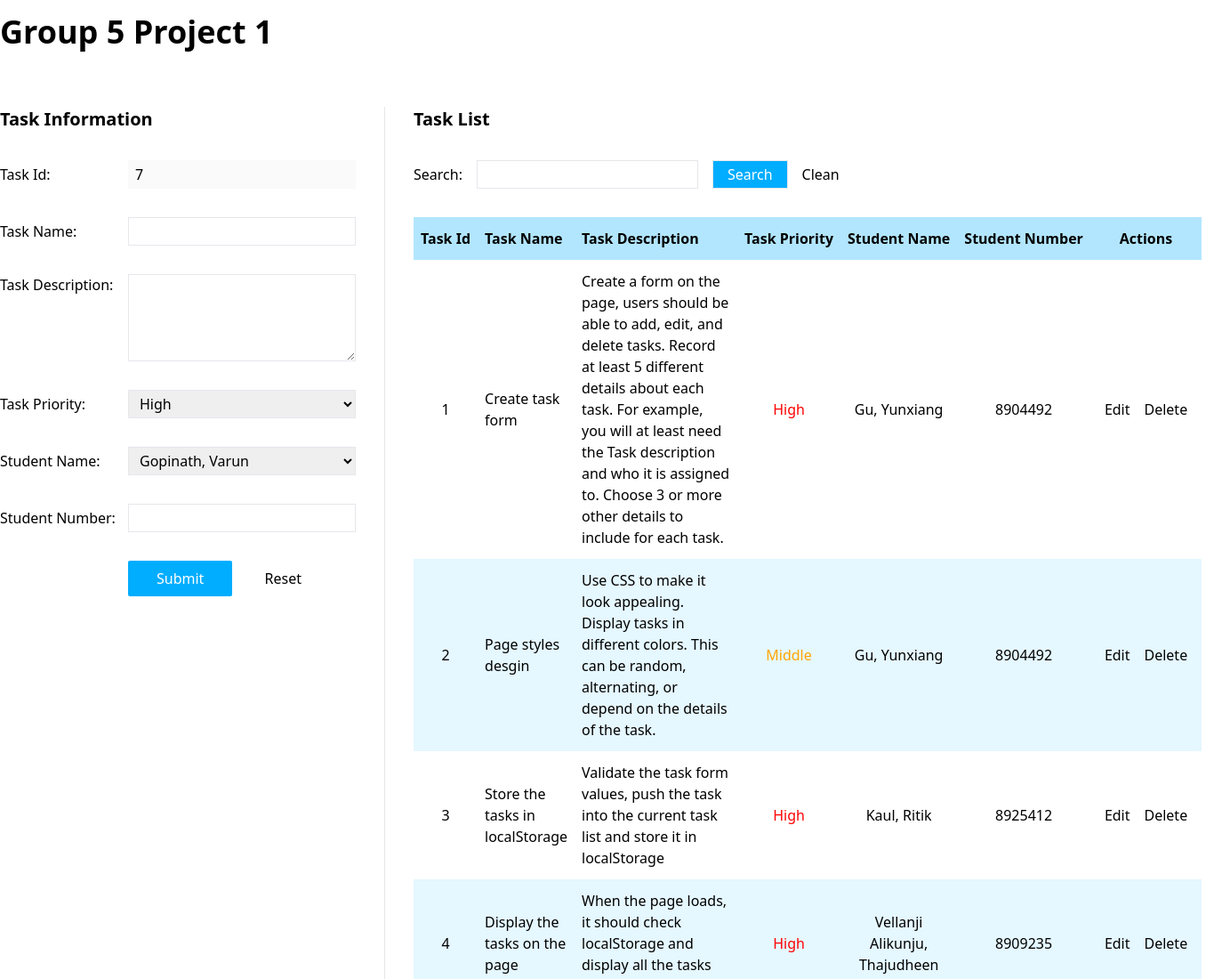
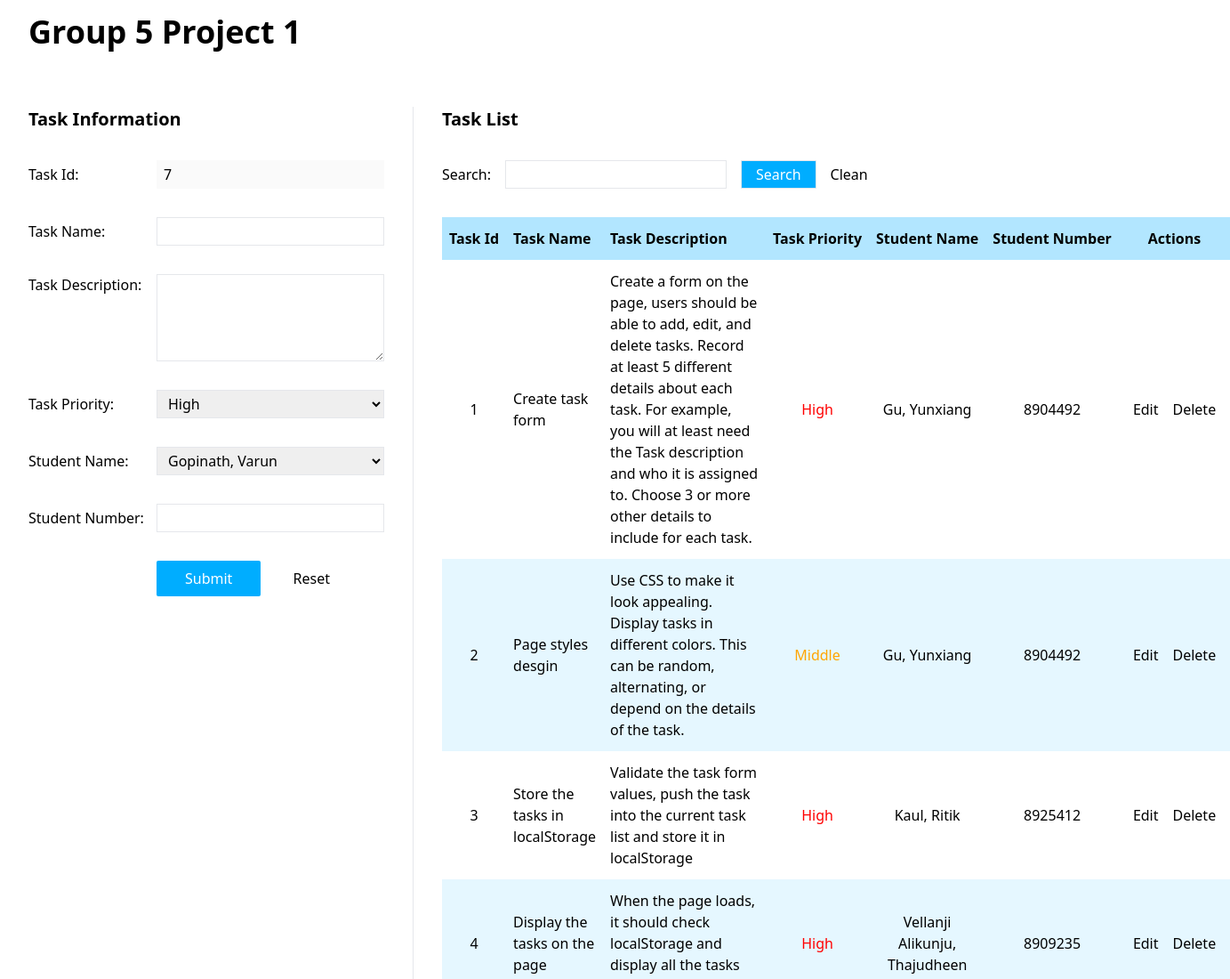
Before and after one commit to Ygu4492/JS-Group5-P1, a plain HTML site: page index.html in a window 1280 px wide. Shown: the top 1100 px of the page at 89% size, 1383 px wide, since content can reach past the window. Drawn offline with nearby package versions, Linux system fonts and the light colour scheme.

Commit message:
update styles for responsive

```diff
--- a/index.html
+++ b/index.html
@@ -14,10 +14,10 @@
 </head>
 
 <body>
-  <header class="container mx-auto my-4 mb-16">
+  <header class="my-4 mb-16 px-8">
     <h1 class="text-4xl font-black">Group 5 Project 1</h1>
   </header>
-  <main class="container mx-auto grid gap-8 mb-32">
+  <main class="xl:grid gap-8 mb-32 px-8">
     <div class="form">
       <h3 class="text-xl font-bold mb-8">Task Information</h3>
       <form id="form" class="flex flex-col gap-8">
@@ -64,7 +64,7 @@
         </div>
       </form>
     </div>
-    <div class="task-list pl-8 border-l">
+    <div class="task-list xl:pl-8 xl:border-l">
       <h3 class="text-xl font-bold mb-8">
         Task List
       </h3>
```
